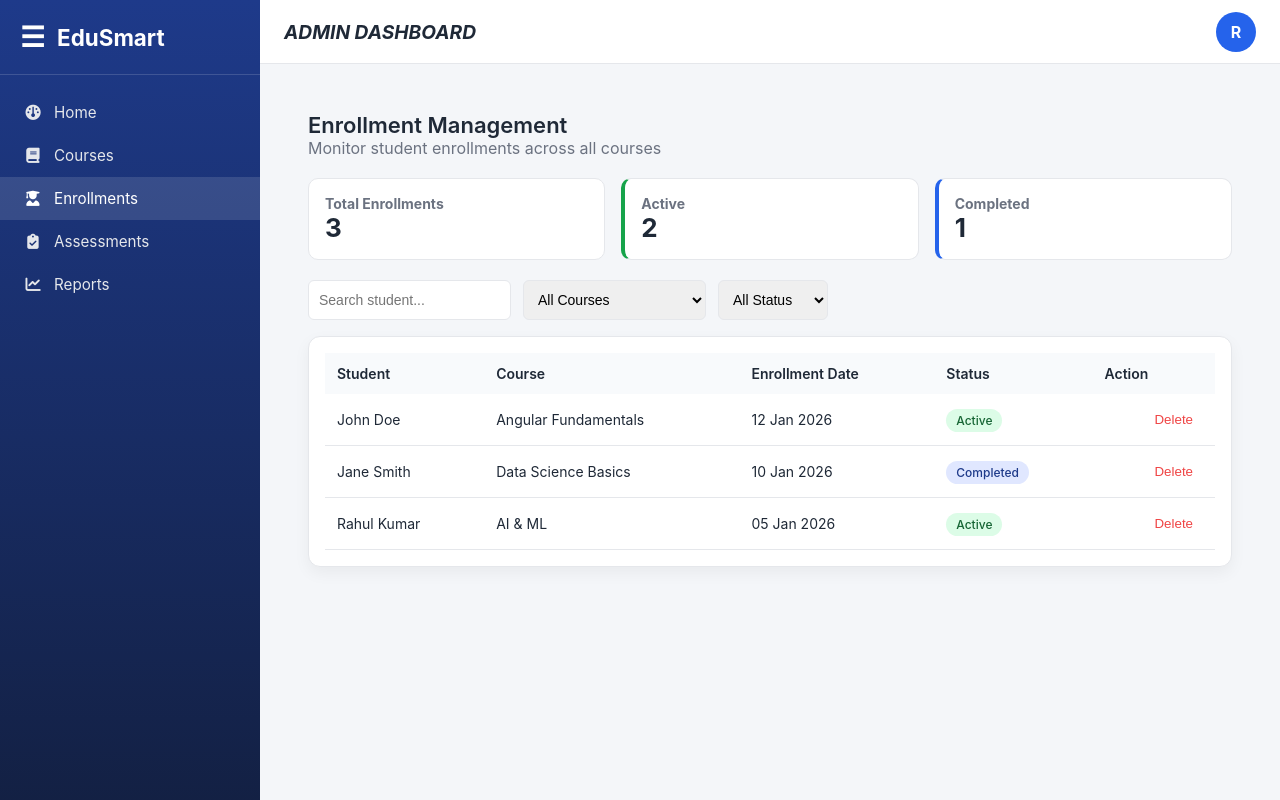
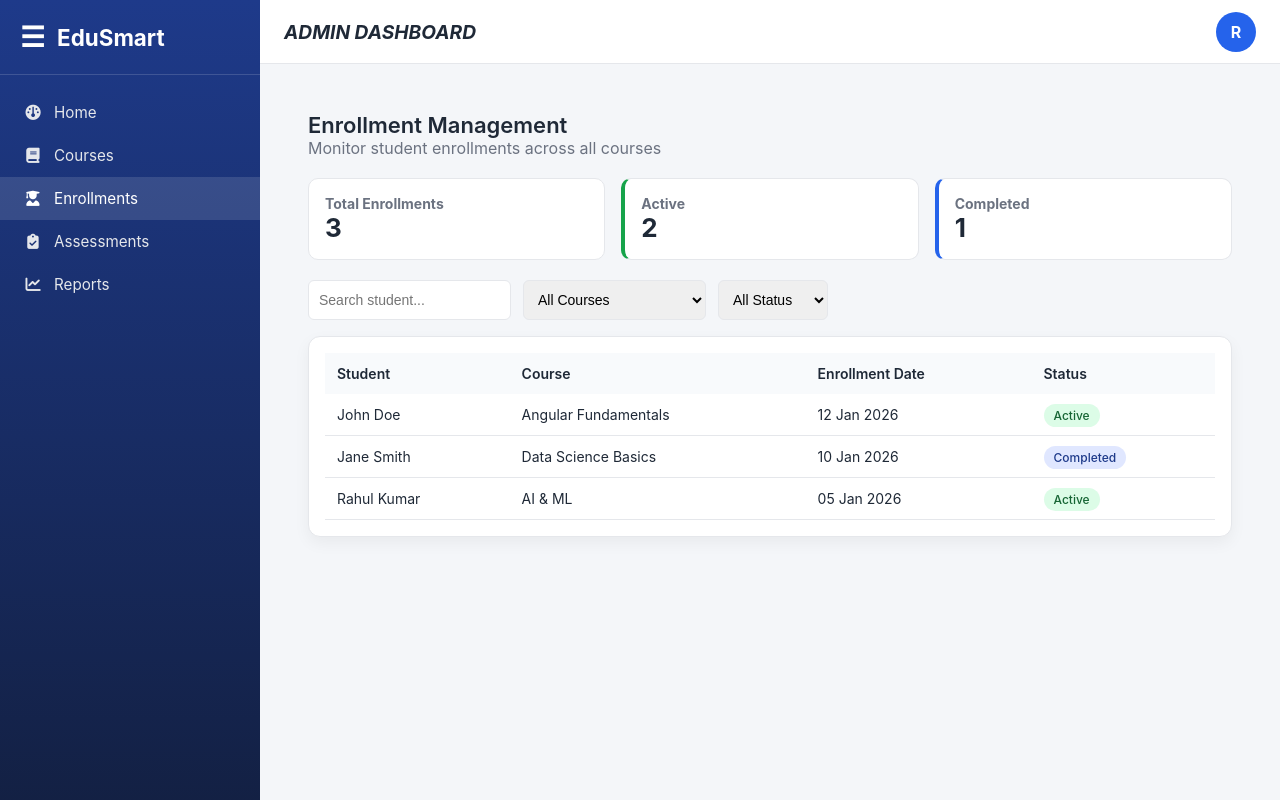
Before and after one commit to Saipranay1560/Edusmart-pod1, an Angular app: page /admin/enrollments in a window 1280 px wide. Shown: the top 800 px of the page. Built offline with nearby package versions, Linux system fonts and the light colour scheme; sample sign-in values are in the browser's storage.

Commit message:
Enrollment and Auth Guard Layout Fixed...

```diff
--- a/src/app/admin/pages/enrollments/enrollments.css
+++ b/src/app/admin/pages/enrollments/enrollments.css
@@ -75,9 +75,7 @@
  border-bottom: 1px solid #e5e7eb;
  font-size: 14px;
 }
-.action-col {
- text-align: right;
-}
+
 /* Status */
 .status-badge {
  padding: 4px 10px;
@@ -94,17 +92,7 @@
  color: #1e3a8a;
 }
 /* Delete Button */
-.delete-btn {
- background: transparent;
- border: none;
- color: #ef4444;
- cursor: pointer;
- padding: 6px 10px;
- border-radius: 6px;
-}
-.delete-btn:hover {
- background: #fee2e2;
-}
+
 /* Empty State */
 .empty-state {
  text-align: center;
--- a/src/app/admin/pages/enrollments/enrollments.html
+++ b/src/app/admin/pages/enrollments/enrollments.html
@@ -47,7 +47,6 @@
 <th>Course</th>
 <th>Enrollment Date</th>
 <th>Status</th>
-<th class="action-col">Action</th>
 </tr>
 </thead>
 <tbody>
@@ -64,11 +63,7 @@
              {{ e.status }}
 </span>
 </td>
-<td class="action-col">
-<button class="delete-btn" (click)="deleteEnrollment(i)">
-             Delete
-</button>
-</td>
+
 </tr>
 <!-- Empty State -->
 <tr *ngIf="filteredEnrollments().length === 0">
--- a/src/app/admin/pages/enrollments/enrollments.ts
+++ b/src/app/admin/pages/enrollments/enrollments.ts
@@ -90,14 +90,6 @@ export class EnrollmentsComponent implements OnInit {
      e => e.status === 'Completed'
    ).length;
  }
- /* ==========================
-    Actions
-    ========================== */
- deleteEnrollment(index: number): void {
-   if (confirm('Are you sure you want to delete this enrollment?')) {
-     this.enrollments.splice(index, 1);
-     this.loadCourses();
-     this.updateStats();
-   }
- }
+
+
 }
--- a/src/app/app.routes.ts
+++ b/src/app/app.routes.ts
@@ -1,6 +1,5 @@
 import { Routes } from '@angular/router';
 import { Home } from './home/home';
-
 import { Student } from './student/student';
 import { Instructor } from './instructor/instructor';
 import { Admin } from './admin/admin';
@@ -11,12 +10,9 @@ import { Assignments } from './instructor/assignments/assignments';
 import { Attendance } from './instructor/attendance/attendance';
 import { Students } from './instructor/students/students';
 import { Dashboard } from './instructor/dashboard/dashboard';
-//import { ExamManagement } from './student/pages/exam-management/exam-management';
 import { Fees } from './student/pages/fees/fees';
-//import { Progress } from './student/pages/progress/progress';
 import { StudentProfile } from './student/pages/student-profile/student-profile';
-//import { Subjects } from './student/pages/subjects/subjects';
-import {  CoursesComponent } from './admin/pages/courses/courses';
+import { CoursesComponent } from './admin/pages/courses/courses';
 import { EnrollmentsComponent } from './admin/pages/enrollments/enrollments';
 import { AssessmentsComponent } from './admin/pages/assessments/assessments';
 import { Reports } from './admin/pages/reports/reports';
@@ -24,7 +20,6 @@ import { DashboardComponent } from './admin/pages/dashboard/dashboard';
 import { LeaveApplication } from './student/pages/leave-application/leave-application';
 import { LoginComponent } from './login/login';
 import { Signup } from './signup/signup';
-
 
 export const routes: Routes = [
   { path: '', component: Home },
@@ -37,35 +32,63 @@ export const routes: Routes = [
     canActivate: [authGuard],
     data: { role: 'student' },
     children: [
-
       { path: '', redirectTo: 'student-profile', pathMatch: 'full' },
-
-      { path: 'courses', loadComponent: () => import('./student/pages/courses/courses').then(m => m.Courses) },
-      { path: 'student-profile', component: StudentProfile },
-      { path: 'assessment-quiz/:id', loadComponent: () => import('./student/pages/assessment-quiz/assessment-quiz').then(m => m.AssessmentQuiz) },
-      { path: 'course-detail/:id', loadComponent: () => import('./student/pages/course-detail/course-detail').then(m => m.CourseDetail) },
-      { path: 'fees', component: Fees },
-      { path: 'leave-application', component: LeaveApplication },
+      {
+        path: 'courses',
+        canActivate: [authGuard],
+        loadComponent: () => import('./student/pages/courses/courses').then(m => m.Courses)
+      },
+      {
+        path: 'student-profile',
+        canActivate: [authGuard],
+        component: StudentProfile
+      },
+      {
+        path: 'assessment-quiz/:id',
+        canActivate: [authGuard],
+        loadComponent: () => import('./student/pages/assessment-quiz/assessment-quiz').then(m => m.AssessmentQuiz)
+      },
+      {
+        path: 'course-detail/:id',
+        canActivate: [authGuard],
+        loadComponent: () => import('./student/pages/course-detail/course-detail').then(m => m.CourseDetail)
+      },
+      {
+        path: 'fees',
+        canActivate: [authGuard],
+        component: Fees
+      },
+      {
+        path: 'leave-application',
+        canActivate: [authGuard],
+        component: LeaveApplication
+      },
     ]
   },
 
   {
     path: 'instructor',
     component: Instructor,
-  canActivate : [authGuard],
-  data : {role: 'instructor'},
-
+    canActivate: [authGuard],
+    data: { role: 'instructor' },
     children: [
-    { path: 'dashboard', component: Dashboard },
-    { path: 'students', component: Students },
-    { path: 'attendance', component: Attendance },
-    { path: 'assignments', component: Assignments },
-    { path: 'marks', component: Marks },
-    { path: 'leave-requests', component: LeaveRequests },
       { path: '', redirectTo: 'dashboard', pathMatch: 'full' },
-    { path: 'courses', loadComponent: ()=> import('./instructor/courses/courses').then(m => m.Courses)},
-    { path: 'course-details/:id', loadComponent:()=> import('./instructor/course-details/course-details').then(m=>m.CourseDetails)}
-
+      { path: 'dashboard', canActivate: [authGuard], component: Dashboard },
+      { path: 'students', canActivate: [authGuard], component: Students },
+      { path: 'attendance', canActivate: [authGuard], component: Attendance },
+      { path: 'assignments', canActivate: [authGuard], component: Assignments },
+      { path: 'marks', canActivate: [authGuard], component: Marks },
+      { path: 'leave-requests', canActivate: [authGuard], component: LeaveRequests },
+      {
+        path: 'courses',
+        canActivate: [authGuard],
+        loadComponent: () => import('./instructor/courses/courses').then(m => m.Courses)
+      },
+      {
+        path: 'course-details/:id',
+        canActivate: [authGuard],
+        loadComponent: () => import('./instructor/course-details/course-details').then(m => m.CourseDetails)
+      }
     ]
   },
 
@@ -73,17 +96,14 @@ export const routes: Routes = [
     path: 'admin',
     component: Admin,
     canActivate: [authGuard],
-    data : {role: 'admin'},
-
-    children:[
-
-      { path: 'dashboard', component: DashboardComponent },
-      { path: 'courses', component: CoursesComponent },
-      { path: 'enrollments', component: EnrollmentsComponent },
-      { path: 'assessments', component: AssessmentsComponent },
-      { path: 'reports', component: Reports },
-      { path: '', redirectTo: 'dashboard', pathMatch: 'full' }
-
+    data: { role: 'admin' },
+    children: [
+      { path: '', redirectTo: 'dashboard', pathMatch: 'full' },
+      { path: 'dashboard', canActivate: [authGuard], component: DashboardComponent },
+      { path: 'courses', canActivate: [authGuard], component: CoursesComponent },
+      { path: 'enrollments', canActivate: [authGuard], component: EnrollmentsComponent },
+      { path: 'assessments', canActivate: [authGuard], component: AssessmentsComponent },
+      { path: 'reports', canActivate: [authGuard], component: Reports },
     ]
   }
 ];
```
Lines whose indentation alone changed are shown as unchanged.
